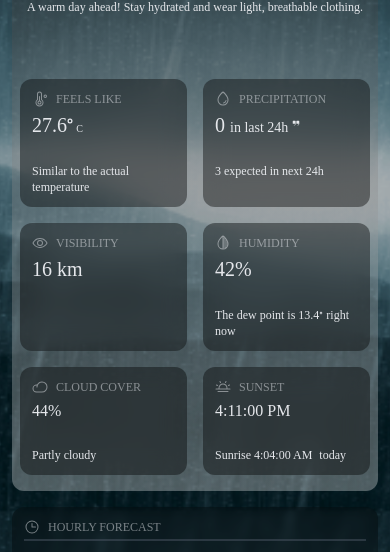
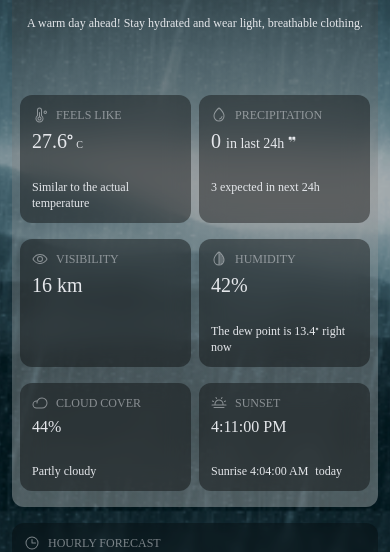
Before and after one commit to Hirwa9/weather-app, a React (Vite) app: page / in a window 390 px wide. Shown: the part 525-1077 px from the top of the page. Built offline with nearby package versions, Linux system fonts and the light colour scheme; no server answers; a web font is replaced by a local one.

Commit message:
Optimize weather parameters presentation spacing

```diff
--- a/src/App.jsx
+++ b/src/App.jsx
@@ -246,7 +246,7 @@ function App() {
 					<div className="flex flex-col md:w-[50%]">
 						<SearchBar search={fetchWeather} className="mb-4" />
 
-						<div className="flex-1 p-2 md:p-4 rounded-xl bg-gradient-to-b from-black/35 to-white/30">
+						<div className="flex-1 p-2 pt-6 md:p-4 rounded-xl bg-gradient-to-b from-black/35 to-white/30">
 							<div className='text-gray-200 mb-14'>
 								<h2 className='text-center text-blue-300'>Weather in {weather?.location?.name || currentLocationName}</h2>
 								<div className="mx-auto mb-3 mt-14 w-fit text-center relative text-6xl">
@@ -262,14 +262,11 @@ function App() {
 							</div>
 							<div className='flex flex-wrap text-gray-200'>
 								{/*  */}
-								<div className="w-[50%] shrink-0 p-2 sm:p-2 ps-0">
+								<div className="w-[50%] shrink-0 pe-1 py-2 sm:p-2">
 									<div className='h-full p-3 rounded-xl bg-black/40 backdrop-blur-md'>
 										<div className="flex items-center gap-2 mb-1 uppercase opacity-50 overflow-hidden">
 											<Thermometer className='shrink-0' /> <span className="text-xs">Feels like</span>
 										</div>
-										{/* <div className="mb-6 w-fit text-center relative text-xl">
-											{weather?.timelines?.minutely[0]?.values?.temperatureApparent} <DotOutline size={20} className='absolute top-0 right-0 translate-x-4' />
-										</div> */}
 										<div className="mb-6 w-fit text-center relative text-xl">
 											{weather?.timelines?.minutely[0]?.values?.temperatureApparent}
 											<span className='absolute top-1 -right-1 translate-x-3 flex border-amber-100'>
@@ -294,7 +291,7 @@ function App() {
 									</div>
 								</div>
 								{/*  */}
-								<div className="w-[50%] shrink-0 p-2 sm:p-2 pe-0">
+								<div className="w-[50%] shrink-0 ps-1 py-2 sm:p-2">
 									<div className='h-full p-3 rounded-xl bg-black/40 backdrop-blur-md'>
 										<div className="flex items-center gap-2 mb-1 uppercase opacity-50 overflow-hidden">
 											<Drop className='shrink-0' /> <span className="text-xs">Precipitation</span>
@@ -308,7 +305,7 @@ function App() {
 									</div>
 								</div>
 								{/*  */}
-								<div className="w-[50%] shrink-0 p-2 sm:p-2 ps-0">
+								<div className="w-[50%] shrink-0 pe-1 py-2 sm:p-2">
 									<div className='h-full p-3 rounded-xl bg-black/40 backdrop-blur-md'>
 										<div className="flex items-center gap-2 mb-1 uppercase opacity-50 overflow-hidden">
 											<Eye className='shrink-0' /> <span className="text-xs">Visibility</span>
@@ -319,7 +316,7 @@ function App() {
 									</div>
 								</div>
 								{/*  */}
-								<div className="w-[50%] shrink-0 p-2 sm:p-2 pe-0">
+								<div className="w-[50%] shrink-0 ps-1 py-2 sm:p-2">
 									<div className='h-full p-3 rounded-xl bg-black/40 backdrop-blur-md'>
 										<div className="flex items-center gap-2 mb-1 uppercase opacity-50 overflow-hidden">
 											<DropHalf className='shrink-0' /> <span className="text-xs">Humidity</span>
@@ -333,7 +330,7 @@ function App() {
 									</div>
 								</div>
 								{/*  */}
-								<div className="w-[50%] shrink-0 p-2 sm:p-2 ps-0">
+								<div className="w-[50%] shrink-0 pe-1 py-2 sm:p-2">
 									<div className='h-full p-3 rounded-xl bg-black/40 backdrop-blur-md'>
 										<div className="flex items-center gap-2 mb-1 uppercase opacity-50 overflow-hidden">
 											<Cloud className='shrink-0' /> <span className="text-xs">Cloud cover</span>
@@ -357,7 +354,7 @@ function App() {
 									</div>
 								</div>
 								{/*  */}
-								<div className="w-[50%] shrink-0 p-2 sm:p-2 pe-0">
+								<div className="w-[50%] shrink-0 ps-1 py-2 sm:p-2">
 									<div className='h-full p-3 rounded-xl bg-black/40 backdrop-blur-md'>
 										<div className="flex items-center gap-2 mb-1 uppercase opacity-50 overflow-hidden">
 											<SunHorizon className='shrink-0' /> <span className="text-xs">Sunset</span>
```
